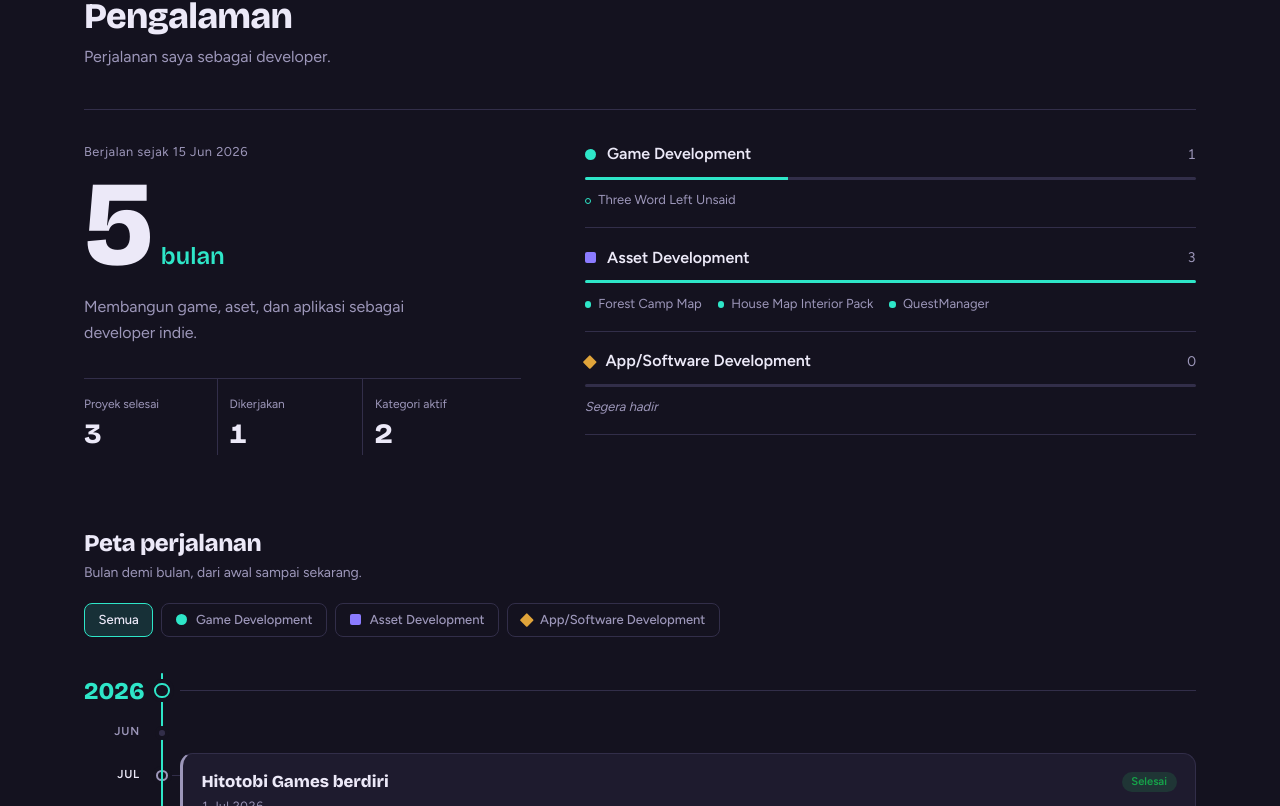
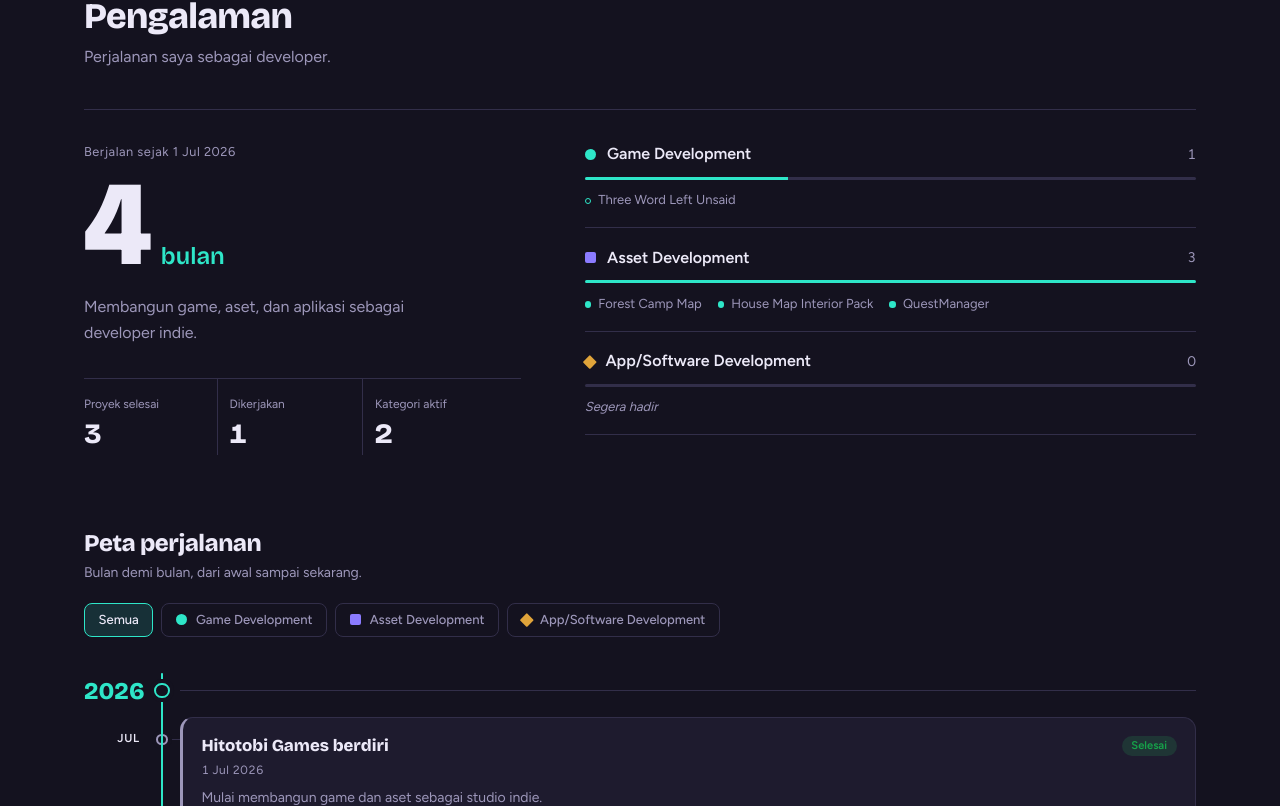
Before and after one commit to amatsukamiharuto-boop/Website-Portofolio, a Next.js app: page / in a window 1280 px wide. Shown: the part 1294-2100 px from the top of the page. Built offline with nearby package versions, Linux system fonts and the light colour scheme.

Commit message:
Update EXP_START date from 2026-06-15 to 2026-07-01

```diff
--- a/data/journey.js
+++ b/data/journey.js
@@ -27,7 +27,7 @@ export const dateSpan = (a, b) => {
 };
 
 // Awal perjalanan. Lama pengalaman (misal "5 bulan") dihitung otomatis dari sini sampai hari ini.
-export const EXP_START = '2026-06-15';
+export const EXP_START = '2026-07-01';
 
 // Peta perjalanan. Urutan di file bebas, otomatis diurutkan menurut tanggal.
 // cat: 'game' | 'asset' | 'app' | 'general' (general = penanda umum, tidak masuk hitungan)
```
